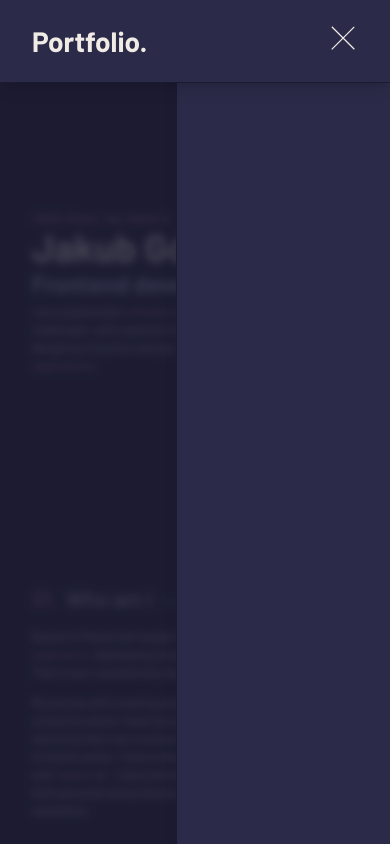
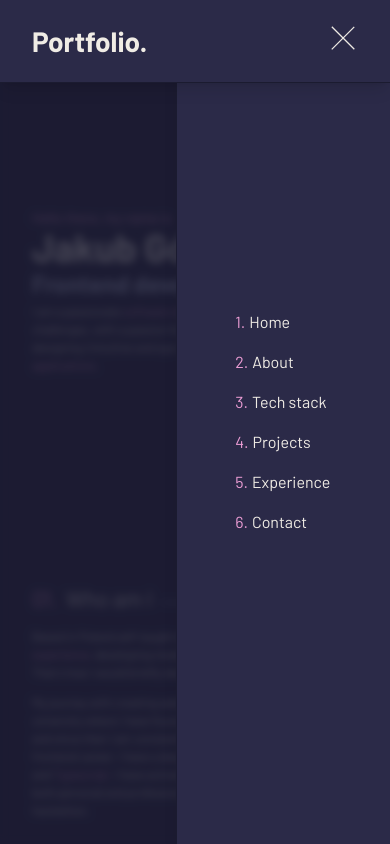
Before and after one commit to jakubgornik/portfolio, a Next.js app: page / in a window 390 px wide. Both pictures are taken after a click on the button "hamburger-menu". Shown: the top 844 px of the page. Built offline with nearby package versions, Linux system fonts and the light colour scheme.

Commit message:
mobile navigation links

```diff
--- a/app/components/NavigationItem.tsx
+++ b/app/components/NavigationItem.tsx
@@ -7,13 +7,19 @@ import { useActiveSectionContext } from "../context/ActiveContextSection";
 
 const NavigationItem = ({
   navigationElement,
+  variant,
+  index,
 }: {
   navigationElement: { name: SectionNames; id: string };
+  variant: string;
+  index?: number;
 }) => {
   const { activeSection, setActiveSection, setTimeOfLastClick } =
     useActiveSectionContext();
 
   return (
+    <>
+      {variant === "desktop" ? (
         <motion.li
           onClick={() => {
             setActiveSection(navigationElement.name);
@@ -44,6 +50,15 @@ const NavigationItem = ({
             )}
           </Link>
         </motion.li>
+      ) : (
+        <Link className="group" href={navigationElement.id}>
+          <li className="w-[120px] px-3 text-yellowishWhite group-hover:text-lightPink">
+            <span className="pr-1 text-lightPink duration-300 ">{index}.</span>
+            {navigationElement.name}
+          </li>
+        </Link>
+      )}
+    </>
   );
 };
 
--- a/app/content/Navigation.tsx
+++ b/app/content/Navigation.tsx
@@ -28,8 +28,6 @@ const Navigation = () => {
 
   useEffect(() => {
     handleScrollLock();
-    //  to do:
-    // add aside menu | animate
   }, [isMobileMenuActive]);
 
   return (
@@ -38,7 +36,11 @@ const Navigation = () => {
       <nav className="fixed z-[999] mt-8 hidden w-full items-center justify-center font-semibold sm:flex">
         <ul className="flex h-12 items-center justify-around rounded-xl bg-purple/60 px-2 text-[14px] shadow-lg backdrop-blur-lg lg:h-16">
           {navigationLinks.map((el) => (
-            <NavigationItem key={el.id} navigationElement={el} />
+            <NavigationItem
+              variant="desktop"
+              key={el.id}
+              navigationElement={el}
+            />
           ))}
         </ul>
         <ButtonResume />
@@ -46,7 +48,7 @@ const Navigation = () => {
 
       {/* mobile */}
       <nav className="fixed z-[999] flex w-full items-center justify-between border-b border-b-purple bg-lighterPurple px-[2rem] py-5 shadow-lg backdrop-blur-lg sm:hidden sm:px-[2rem] md:px-[3rem] lg:px-[4rem]">
-        <span className="cursor-pointer  text-[28px] font-bold text-yellowishWhite duration-300 hover:text-lightPink">
+        <span className="cursor-pointer text-[28px] font-bold text-yellowishWhite duration-300 hover:text-lightPink">
           Portfolio.
         </span>
         <div onClick={mobileViewHandler} className="cursor-pointer">
@@ -65,7 +67,16 @@ const Navigation = () => {
             transition={{ ease: "easeInOut", duration: 0.2 }}
             className="fixed right-0 top-0 z-[100] h-screen w-[55%] border-l border-l-purple bg-lighterPurple shadow-lg backdrop-blur-lg sm:hidden"
           >
-            <ul></ul>
+            <ul className="flex h-full w-full flex-col items-center justify-center gap-4">
+              {navigationLinks.map((el, index) => (
+                <NavigationItem
+                  variant="mobile"
+                  key={el.id}
+                  navigationElement={el}
+                  index={index + 1}
+                />
+              ))}
+            </ul>
           </motion.div>
         )}
       </AnimatePresence>
```
Lines whose indentation alone changed are shown as unchanged.
